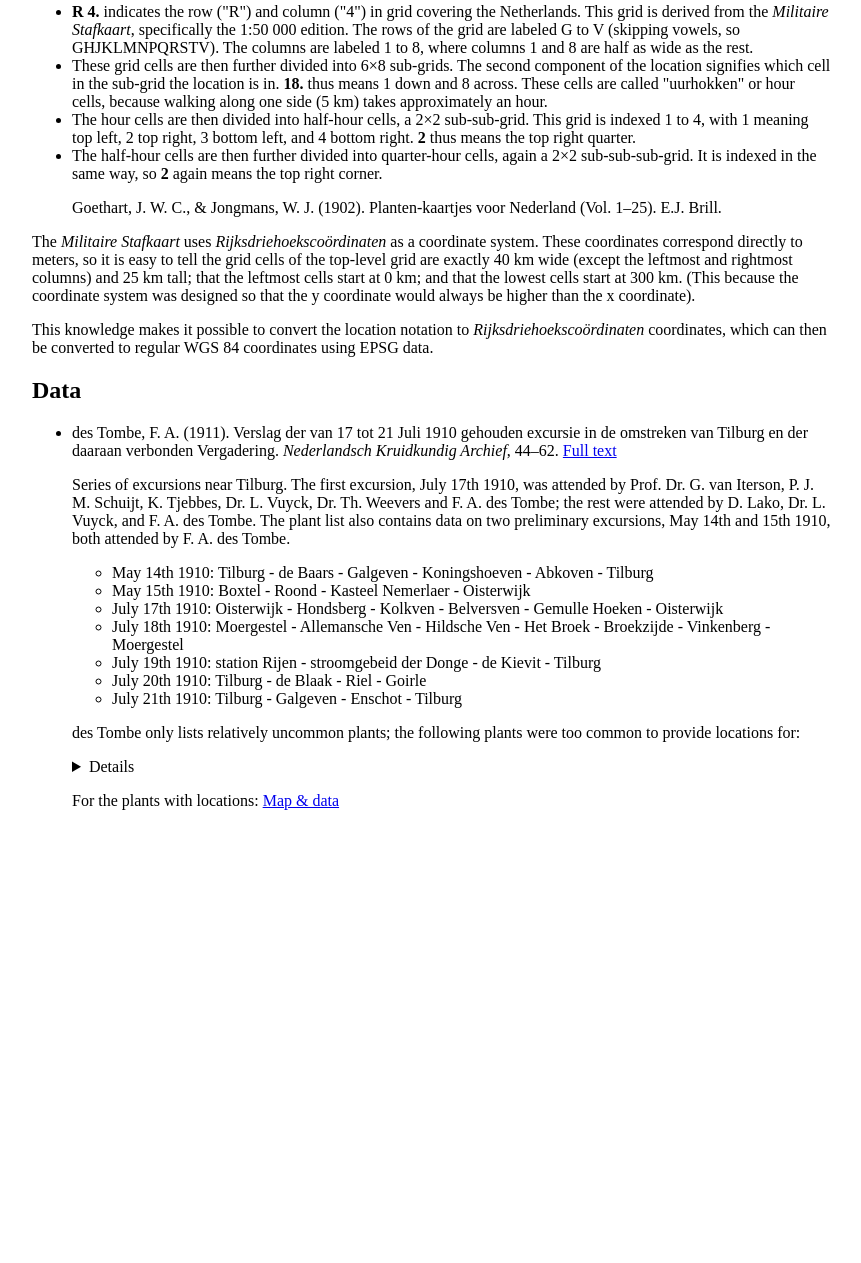
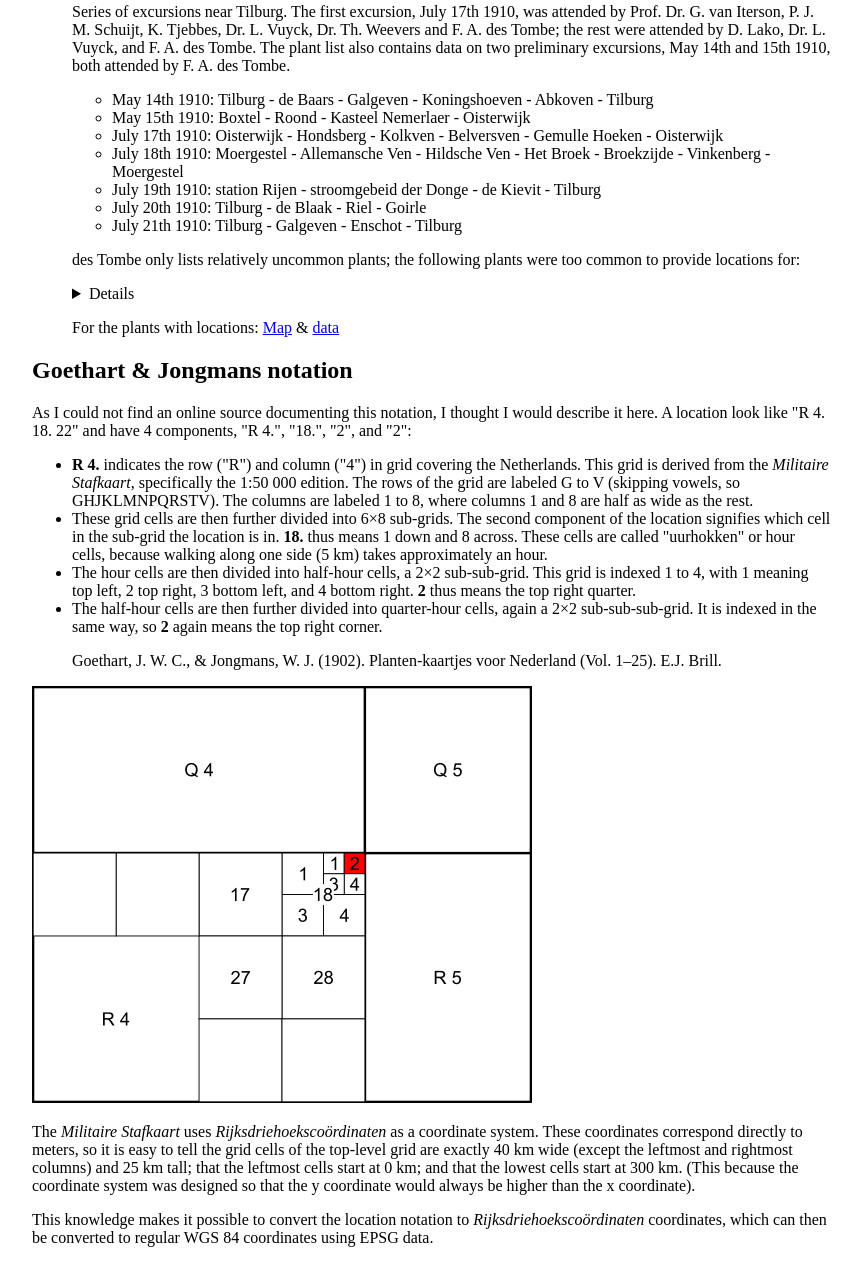
Before and after one commit to larsgw/nederlands-kruidkundig-archief, a plain HTML site: page index.html in a window 1280 px wide. Shown: the part 372-1635 px from the top of the page, without its empty margins (208-1069 px from the left). Before the commit the page ends 1198 px from the top, so only its background shows below. Drawn offline with Linux system fonts and the light colour scheme.

Commit message:
Visual improvements, reordering

```diff
--- a/index.html
+++ b/index.html
@@ -13,24 +13,6 @@
     <p>Cite this website:</p>
 
     <blockquote>Willighagen, L. G. (2023) Biodiversity data from the <i>Nederlands Kruidkundig Archief</i>. https://larsgw.github.io/nederlands-kruidkundig-archief/.</blockquote>
-
-    <h2>Goethart &amp; Jongmans notation</h2>
-    <p>As I could not find an online source documenting this notation, I thought I would describe it here. A location look like "R 4. 18. 22" and have 4 components, "R 4.", "18.", "2", and "2":</p>
-
-    <ul>
-      <li><b>R 4.</b> indicates the row ("R") and column ("4") in grid covering the Netherlands. This grid is derived from the <i>Militaire Stafkaart</i>, specifically the 1:50 000 edition. The rows of the grid are labeled G to V (skipping vowels, so GHJKLMNPQRSTV). The columns are labeled 1 to 8, where columns 1 and 8 are half as wide as the rest.</li>
-      <li>These grid cells are then further divided into 6&times;8 sub-grids. The second component of the location signifies which cell in the sub-grid the location is in. <b>18.</b> thus means 1 down and 8 across. These cells are called "uurhokken" or hour cells, because walking along one side (5 km) takes approximately an hour.</li>
-      <li>The hour cells are then divided into half-hour cells, a 2&times;2 sub-sub-grid. This grid is indexed 1 to 4, with 1 meaning top left, 2 top right, 3 bottom left, and 4 bottom right. <b>2</b> thus means the top right quarter.</li>
-      <li>The half-hour cells are then further divided into quarter-hour cells, again a 2&times;2 sub-sub-sub-grid. It is indexed in the same way, so <b>2</b> again means the top right corner.</li>
-    </ul>
-
-    <blockquote>
-      Goethart, J. W. C., &amp; Jongmans, W. J. (1902). Planten-kaartjes voor Nederland (Vol. 1–25). E.J. Brill.
-    </blockquote>
-
-    <p>The <i>Militaire Stafkaart</i> uses <i>Rijksdriehoekscoördinaten</i> as a coordinate system. These coordinates correspond directly to meters, so it is easy to tell the grid cells of the top-level grid are exactly 40 km wide (except the leftmost and rightmost columns) and 25 km tall; that the leftmost cells start at 0 km; and that the lowest cells start at 300 km. (This because the coordinate system was designed so that the y coordinate would always be higher than the x coordinate).</p>
-
-    <p>This knowledge makes it possible to convert the location notation to <i>Rijksdriehoekscoördinaten</i> coordinates, which can then be converted to regular WGS 84 coordinates using EPSG data.</p>
 
     <h2>Data</h2>
     <ul>
@@ -286,8 +268,30 @@
           </ul>
         </details>
 
-        <p>For the plants with locations: <a href="view.html?tilburg-1910&amp;tilburg-1910-routes">Map &amp; data</a></p>
+        <p>For the plants with locations: <a href="view.html?tilburg-1910&amp;tilburg-1910-routes">Map</a> &amp; <a href="data/tilburg-1910.json">data</a></p>
       </li>
     </ul>
+
+    <h2>Goethart &amp; Jongmans notation</h2>
+    <p>As I could not find an online source documenting this notation, I thought I would describe it here. A location look like "R 4. 18. 22" and have 4 components, "R 4.", "18.", "2", and "2":</p>
+
+    <ul>
+      <li><b>R 4.</b> indicates the row ("R") and column ("4") in grid covering the Netherlands. This grid is derived from the <i>Militaire Stafkaart</i>, specifically the 1:50 000 edition. The rows of the grid are labeled G to V (skipping vowels, so GHJKLMNPQRSTV). The columns are labeled 1 to 8, where columns 1 and 8 are half as wide as the rest.</li>
+      <li>These grid cells are then further divided into 6&times;8 sub-grids. The second component of the location signifies which cell in the sub-grid the location is in. <b>18.</b> thus means 1 down and 8 across. These cells are called "uurhokken" or hour cells, because walking along one side (5 km) takes approximately an hour.</li>
+      <li>The hour cells are then divided into half-hour cells, a 2&times;2 sub-sub-grid. This grid is indexed 1 to 4, with 1 meaning top left, 2 top right, 3 bottom left, and 4 bottom right. <b>2</b> thus means the top right quarter.</li>
+      <li>The half-hour cells are then further divided into quarter-hour cells, again a 2&times;2 sub-sub-sub-grid. It is indexed in the same way, so <b>2</b> again means the top right corner.</li>
+    </ul>
+
+    <blockquote>
+      Goethart, J. W. C., &amp; Jongmans, W. J. (1902). Planten-kaartjes voor Nederland (Vol. 1–25). E.J. Brill.
+    </blockquote>
+
+    <p>
+      <img src="example.png" alt="Schematic, visual representation of the explanation above." />
+    </p>
+
+    <p>The <i>Militaire Stafkaart</i> uses <i>Rijksdriehoekscoördinaten</i> as a coordinate system. These coordinates correspond directly to meters, so it is easy to tell the grid cells of the top-level grid are exactly 40 km wide (except the leftmost and rightmost columns) and 25 km tall; that the leftmost cells start at 0 km; and that the lowest cells start at 300 km. (This because the coordinate system was designed so that the y coordinate would always be higher than the x coordinate).</p>
+
+    <p>This knowledge makes it possible to convert the location notation to <i>Rijksdriehoekscoördinaten</i> coordinates, which can then be converted to regular WGS 84 coordinates using EPSG data.</p>
   </body>
 </html>
--- a/style.css
+++ b/style.css
@@ -9,3 +9,8 @@ body {
   -moz-box-sizing: border-box;
   box-sizing: border-box;
 }
+
+details > :first-child {
+  max-height: 400px;
+  overflow-y: auto;
+}
```
Also changed, not shown: example.png (added).
